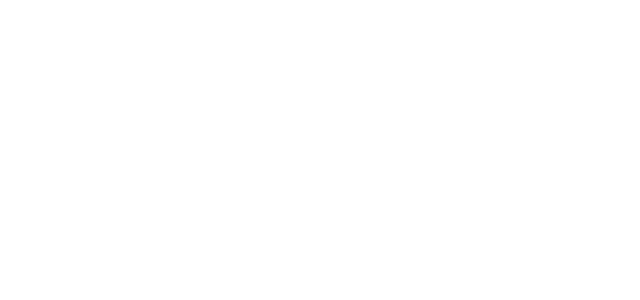
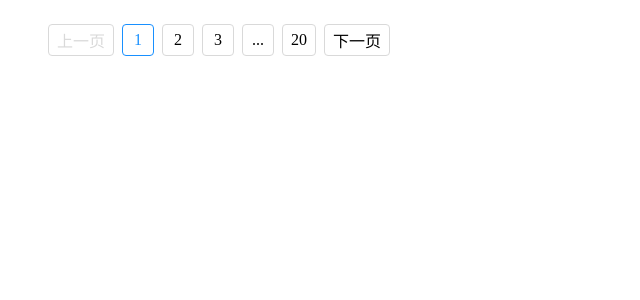
Before and after one commit to ByeWord/vue-component, a Vue app: page / in a window 1280 px wide. Shown: the top 300 px of the page, without its empty margins (0-640 px from the left). Built offline with nearby package versions, Linux system fonts and the light colour scheme.

Commit message:
完成基本的pager组件

```diff
--- a/src/App.vue
+++ b/src/App.vue
@@ -1,14 +1,27 @@
 <template>
     <div id="app">
-
+        <w-pager :total-page="totalPage" :current-page="currentPage" @onChange="handlePageChange"></w-pager>
     </div>
 </template>
 
 <script>
 
+  import WPager from "./components/pager/pager";
+
   export default {
     name: 'app',
-    components: {}
+    components: {WPager},
+    data(){
+      return {
+        currentPage: 1,
+        totalPage: 20
+      }
+    },
+    methods:{
+      handlePageChange(index){
+        this.currentPage = index
+      }
+    }
   }
 </script>
 
--- /dev/null
+++ b/src/components/pager/pager.vue
@@ -0,0 +1,123 @@
+<template>
+    <ul class="w-pager">
+        <li
+                :class="['w-pager-item','w-pager-item-prev',currentPage===1?'w-pager-item--disabled':'']"
+                @click="onChange(currentPage-1)"
+        >上一页</li>
+        <li v-for="page in pages"
+            class="w-pager-item"
+            :class="{'w-pager-item--active':currentPage === page}"
+            @click="onChange(page)"
+        >
+            {{page}}
+        </li>
+        <li
+                :class="['w-pager-item','w-pager-item-next',currentPage===totalPage?'w-pager-item--disabled':'']"
+                @click="onChange(currentPage+1)"
+        >下一页</li>
+    </ul>
+</template>
+
+<script>
+  export default {
+    name: "WPager",
+    props: {
+      totalPage: Number,
+      currentPage: {
+        type: Number,
+        default: 1
+      },
+      hideIfSinglePage: {
+        type: Boolean,
+        default: true
+      }
+    },
+    computed: {
+      pages() {
+        // 显示 第一页   最后一页
+        let pages = [1, this.currentPage, this.currentPage - 1, this.currentPage - 2, this.currentPage + 1, this.currentPage + 2, this.totalPage];
+        pages =
+          this.distinctByObj(pages)
+            .sort((a, b) => a - b)
+            .filter(value => value >= 1 && value <= this.totalPage)
+            .reduce((prev, cur, index, source) => {
+              if (source[index + 1] !== undefined && source[index + 1] - source[index] > 1) {
+                prev.push(cur);
+                prev.push('...');
+              } else {
+                prev.push(cur)
+              }
+              return prev
+            }, []);
+        return pages;
+      }
+    },
+    methods: {
+      distinct(array) {
+        if (!Array.isArray(array)) {
+          throw new TypeError('required array type')
+        }
+        let retArray = [];
+        for (let i = 0; i < array.length; i++) {
+          if (retArray.indexOf(array[i]) === -1) {
+            retArray.push(array[i])
+          }
+        }
+        return retArray;
+      },
+      distinctByObj(array) {
+        let result = []
+        let obj = {}
+
+        for (let i of array) {
+          if (!obj[i]) {
+            result.push(i)
+            obj[i] = true
+          }
+        }
+
+        return result
+      },
+      onChange(index){
+        if (index>=1&&index<=this.totalPage){
+          this.$emit('onChange',index);
+        }
+      }
+    }
+  }
+</script>
+
+<style lang="scss" scoped>
+    .w-pager {
+        display: inline-flex;
+        align-items: center;
+        &-item {
+            box-sizing: border-box;
+            display: flex;
+            justify-content: center;
+            align-items: center;
+            height: 32px;
+            min-width: 32px;
+            padding: 0 8px;
+            border: 1px solid #d9d9d9;
+            cursor: pointer;
+            flex-shrink: 0;
+            border-radius: 4px;
+            transition: all .3s ease-in-out;
+            user-select: none;
+            &:not(:last-child) {
+                margin-right: 8px;
+            }
+            &--disabled {
+                color: #d9d9d9;
+                outline: 0;
+                cursor: not-allowed;
+            }
+            &--active,
+            &:hover {
+                border-color: #1890ff;
+                color: #1890ff;
+            }
+        }
+    }
+</style>
```
Also changed, not shown: 1 other file (tests, documents, lock files or other folders).
